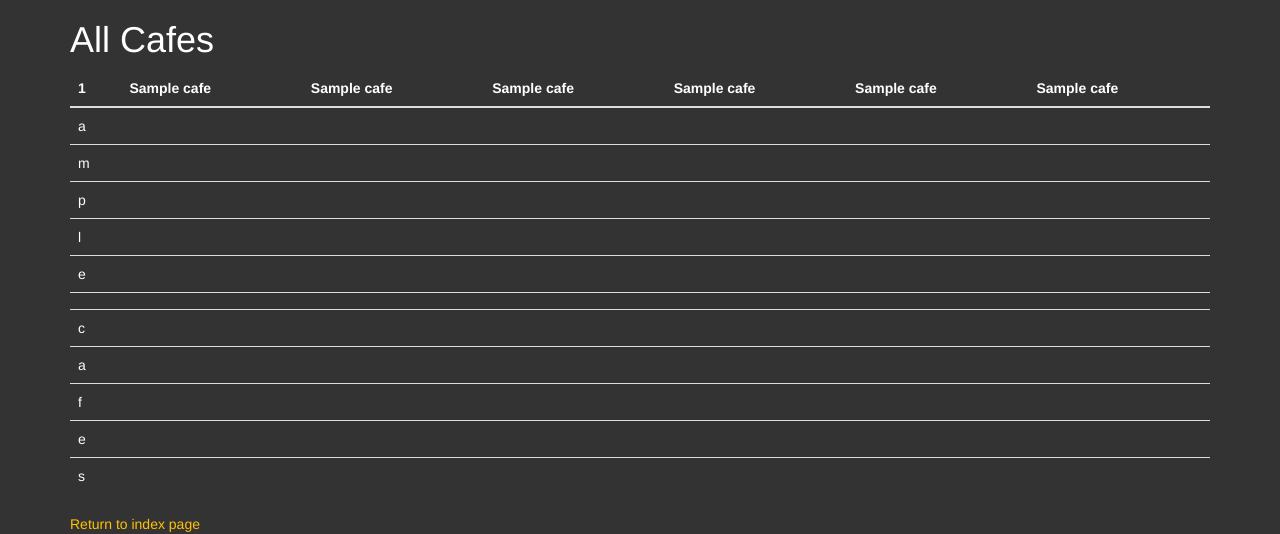
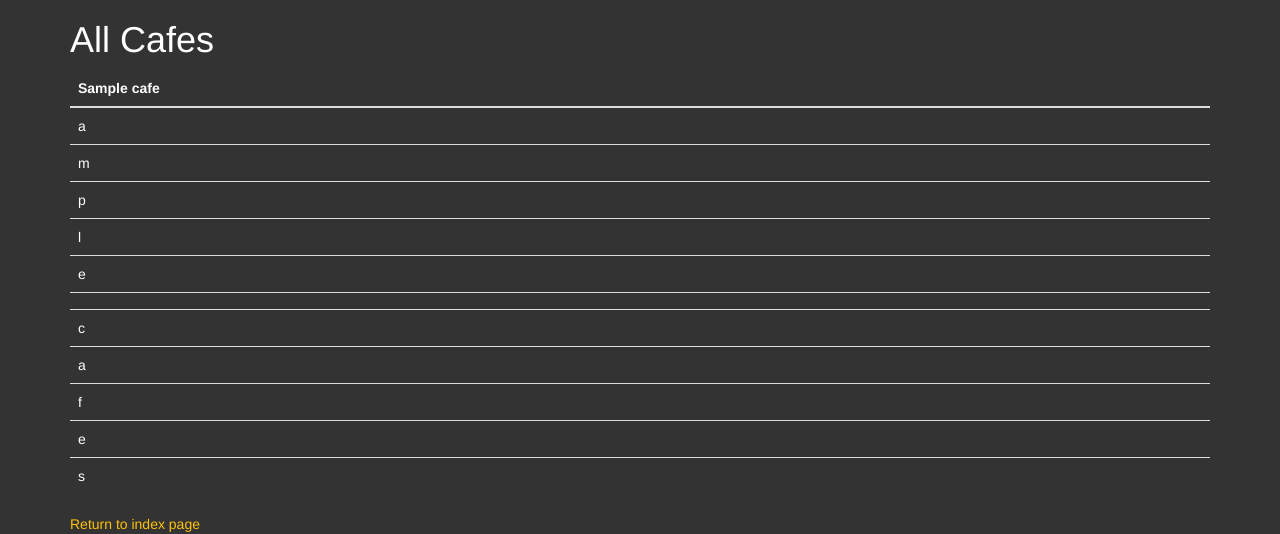
Before and after one commit to marionrobert/CoffeeAndWifi, a Flask app: template templates/cafes.html in a window 1280 px wide. Shown: the top 534 px of the page. Run offline with Flask 2, Linux system fonts and the light colour scheme; the template is opened without the code that fills it: most values are stand-ins (such as "Sample title", 1, 10 or a date in 2020); some libraries are stand-ins or nearby versions.

Commit message:
finish table

```diff
--- a/main.py
+++ b/main.py
@@ -48,7 +48,6 @@ def cafes():
         list_of_rows = []
         for row in csv_data:
             list_of_rows.append(row)
-        print(list_of_rows)
     return render_template('cafes.html', cafes=list_of_rows)
 
 
--- a/templates/cafes.html
+++ b/templates/cafes.html
@@ -4,7 +4,7 @@
     <link href="{{ url_for('static', filename='css/styles.css')}}" rel="stylesheet">
 {% endblock %}
 
-{% block title %}Restaurants{% endblock %}
+{% block title %}Cafes{% endblock %}
 
 {% block content %}
 
@@ -17,27 +17,23 @@
 	  <table class="table">
           <thead>
             <tr>
-                <th scope="col">{{cafes[0][0]}}</th>
-                <th scope="col">{{cafes[0][1]}}</th>
-                <th scope="col">{{cafes[0][2]}}</th>
-                <th scope="col">{{cafes[0][3]}}</th>
-                <th scope="col">{{cafes[0][4]}}</th>
-                <th scope="col">{{cafes[0][5]}}</th>
-                <th scope="col">{{cafes[0][6]}}</th>
+                {% for item in cafes[0] %}
+                    <th scope="col">{{ item }}</th>
+                {% endfor %}
             </tr>
           </thead>
           <tbody>
-            {% for cafe in cafes[1:] %}
-            <tr>
-                <td>{{cafe[0]}}</td>
-                <td>{{cafe[1]}}</td>
-                <td>{{cafe[2]}}</td>
-                <td>{{cafe[3]}}</td>
-                <td>{{cafe[4]}}</td>
-                <td>{{cafe[5]}}</td>
-                <td>{{cafe[6]}}</td>
-            </tr>
-            {% endfor %}
+            {% for row in cafes[1:] %}
+	        <tr>
+                {% for item in row %}
+                    {% if item[0:4] == "http" %}
+                    <td><a href="{{ item }}" target="_blank">Maps Link</a></td>
+                    {% else %}
+                    <td>{{ item }}</td>
+                    {% endif %}
+                {% endfor %}
+	        </tr>
+	        {% endfor %}
           </tbody>
   	  </table>
 
```
